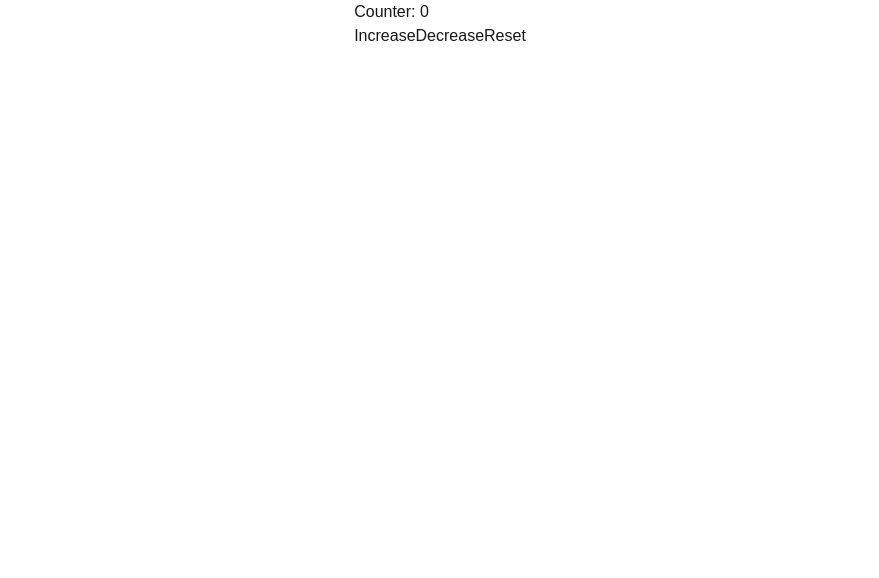
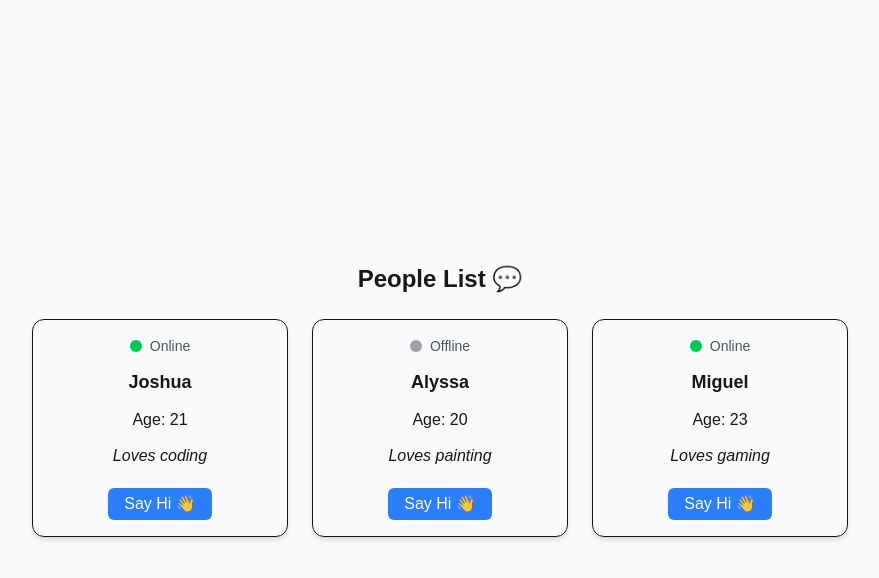
Before and after one commit to kyoshie/practice, a Next.js app: page / in a window 1280 px wide. Shown: the top 578 px of the page, without its empty margins (200-1079 px from the left). Built offline with nearby package versions, Linux system fonts and the light colour scheme.

Commit message:
practice props

```diff
--- a/src/app/page.tsx
+++ b/src/app/page.tsx
@@ -1,9 +1,29 @@
-import { Counter } from "@/components/state";
+import ProfileCard from "@/components/profile-card";
 
 export default function Home() {
+
+  const people = [
+    { name: "Joshua", age: 21, hobby: "coding", isOnline: true },
+    { name: "Alyssa", age: 20, hobby: "painting", isOnline: false },
+    { name: "Miguel", age: 23, hobby: "gaming", isOnline: true },
+  ];
+
+
   return (
-   <div className="flex justify-center items-center h-full w-full flex-col gap-3">
-    <Counter />
-     </div>
+    <div className="min-h-screen flex flex-col items-center justify-center bg-gray-50 p-6">
+      <h1 className="text-2xl font-bold mb-6">People List 💬</h1>
+
+      <div className="flex flex-wrap justify-center gap-6">
+       {people.map((person, index) =>
+       <ProfileCard
+        key = {index}
+        name = {person.name}
+        age = {person.age}
+        hobby = {person.hobby}
+        isOnline = {person.isOnline}
+        />)
+        }
+      </div>
+    </div>
   );
 }
--- /dev/null
+++ b/src/components/profile-card.tsx
@@ -0,0 +1,29 @@
+type ProfileCard = {
+  name: string;
+  age: number;
+  hobby: string;
+  isOnline: boolean;
+};
+
+export default function ProfileCard({ name, age, hobby, isOnline }: ProfileCard) {
+  return (
+    <div className="border rounded-xl shadow-md p-4 w-64 text-center flex flex-col items-center gap-3">
+      <div className="flex items-center gap-2">
+        <span
+          className={`h-3 w-3 rounded-full ${
+            isOnline ? "bg-green-500" : "bg-gray-400"
+          }`}
+        ></span>
+        <p className="text-sm text-gray-600">{isOnline ? "Online" : "Offline"}</p>
+      </div>
+
+      <h2 className="text-lg font-semibold">{name}</h2>
+      <p>Age: {age}</p>
+      <p className="italic">Loves {hobby}</p>
+
+      <button className="mt-2 px-4 py-1 bg-blue-500 text-white rounded-md hover:bg-blue-600">
+        Say Hi 👋
+      </button>
+    </div>
+  );
+}
```
